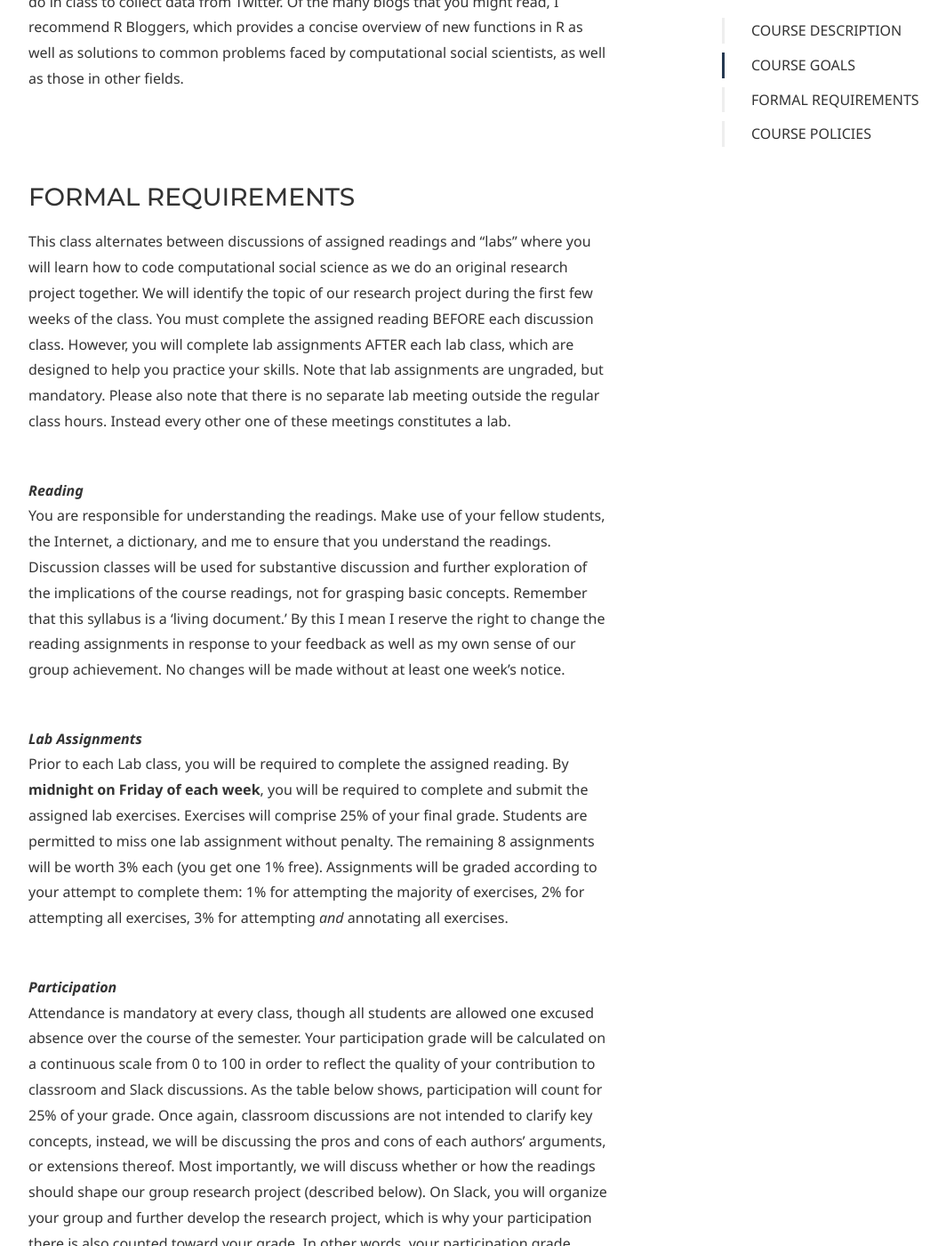
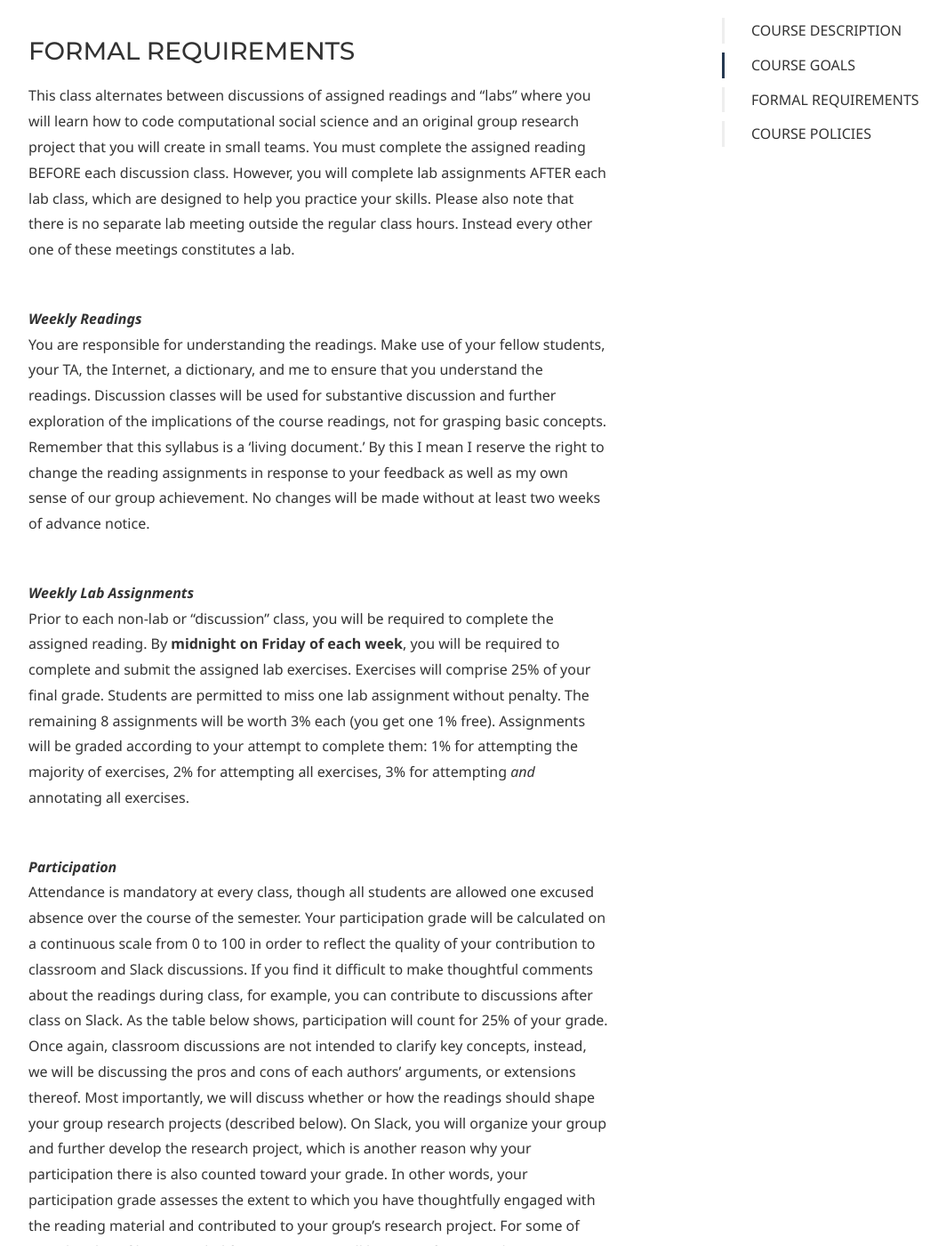
Before and after one commit to dssoc/dssoc.github.io, a Jekyll site: the page built from course.md, in a window 1280 px wide and 1400 px high, scrolled down 3196 px. Shown: the whole window at 89% size, without its empty margins (38-1102 px from the left). Built offline with Jekyll 4.4.1, drawn with Linux system fonts in a browser that asks for light colours; some web fonts are replaced; some of the changed text lies outside the part shown.

Commit message:
A few small updates to course policies

```diff
--- a/course.md
+++ b/course.md
@@ -44,16 +44,6 @@
 - **R for Data Science**. Garrett Grolemund & Hadley Wickham, *O'Reilly*: [http://r4ds.had.co.nz/](http://r4ds.had.co.nz/)
 <br/><br/>
 
-***Annotated Computer Code***
-<br/>
-At the end of each Lab class, I will upload the code we write together to the Github site linked above in order to help you practice your coding skills and, eventually, contribute to the code that we will write together as part of our group project.
-<br/><br/>
-
-***Stack Overflow***
-<br/>
-The field of computational social science is going so rapidly that none of the resources I give you will remain at the cutting edge for long. You will almost certainly encounter issues unique to the data we collect as part of our group research project and/or incompatibilities between software packages and/or your computer. Stack Overflow is a website where computer programmers help each other solve such problems. Individuals ask questions, and others earn “reputation points” for solving their problems—these reputation points are awarded by the person who asks the question as well as other site users who vote upon the elegance/efficiency of each solution. For you, this reputation system means you can quickly identify the most high-quality solutions to your problems.
-<br/><br/>
-
 ***R & RStudio***
 <br/>
 In this class, we will use the [R](https://cran.r-project.org/) software, which is free and open-source. There are a variety of different ways to use R, but the most common way to do so is with the software [RStudio](https://www.rstudio.com/), a free Graphical User Interface which you can either run on your laptop, or via a web server. R and RStudio are both supported by a vibrant community of individuals who have created a treasure-trove of learning resources online. Here is a link to some very helpful beginner tutorials, and this link also includes some intermediate and advanced tutorials if you really want to challenge yourself.
@@ -64,37 +54,42 @@
 We will be using [Slack](https://slack.com/help/articles/218080037-Getting-started-for-new-members) to communicate and organize group projects in this class. Please download the app to your desktop and sign-in to [this workplace](https://join.slack.com/t/dssoc-s20/shared_invite/enQtODY3OTU3NjYyODY2LTZmZmMzOGVjZTgzZWU4ZjdjMDAxNTM1YjFjMjRhN2YwODkwZjY3MTYwOWU2NDg3Y2NkOTQyMGEwZjEzNzk5MDg). You can learn more about how Slack works [here](https://slack.com/help/articles/218080037-Getting-started-for-new-members). As a reminder, part of your participation grade will rely on your Slack participation.
 <br/><br/>
 
+***Stack Overflow***
+<br/>
+The field of computational social science is going so rapidly that none of the resources I give you will remain at the cutting edge for long. You will almost certainly encounter issues unique to the data we collect as part of our group research project and/or incompatibilities between software packages and/or your computer. Stack Overflow is a website where computer programmers help each other solve such problems. Individuals ask questions, and others earn “reputation points” for solving their problems—these reputation points are awarded by the person who asks the question as well as other site users who vote upon the elegance/efficiency of each solution. For you, this reputation system means you can quickly identify the most high-quality solutions to your problems. Take a tour of the site [here](https://stackoverflow.com/tour).
+<br/><br/>
+
 
 ***Twitter/Blogs***
 <br/>
-Many of the most important advances in computational social science appear first on Twitter or blogs. I therefore encourage you to open a Twitter account-if you don’t already have one- and follow the authors we read, or consider checking out the people I follow. Having a Twitter account will also come in handy for some of the exercises we do in class to collect data from Twitter. Of the many blogs that you might read, I recommend R Bloggers, which provides a concise overview of new functions in R as well as solutions to common problems faced by computational social scientists, as well as those in other fields.
+Many of the most important advances in computational social science appear first on Twitter or blogs. I therefore encourage you to open a Twitter account-if you don’t already have one- and follow the authors we read, or consider checking out the people [I follow](https://twitter.com/chris_bail/following). Having a Twitter account will also come in handy for some of the exercises we do in class to collect data from Twitter. Of the many blogs that you might read, I recommend R Bloggers, which provides a concise overview of new functions in R as well as solutions to common problems faced by computational social scientists, as well as those in other fields.
 <br/><br/><br/>
 
 
 ### FORMAL REQUIREMENTS
 
-This class alternates between discussions of assigned readings and “labs” where you will learn how to code computational social science as we do an original research project together. We will identify the topic of our research project during the first few weeks of the class. You must complete the assigned reading BEFORE each discussion class. However, you will complete lab assignments AFTER each lab class, which are designed to help you practice your skills. Note that lab assignments are ungraded, but mandatory. Please also note that there is no separate lab meeting outside the regular class hours. Instead every other one of these meetings constitutes a lab.
+This class alternates between discussions of assigned readings and “labs” where you will learn how to code computational social science and an original group research project that you will create in small teams. You must complete the assigned reading BEFORE each discussion class. However, you will complete lab assignments AFTER each lab class, which are designed to help you practice your skills. Please also note that there is no separate lab meeting outside the regular class hours. Instead every other one of these meetings constitutes a lab.
 <br/><br/>
 
-***Reading***
+***Weekly Readings***
 <br/>
-You are responsible for understanding the readings. Make use of your fellow students, the Internet, a dictionary, and me to ensure that you understand the readings. Discussion classes will be used for substantive discussion and further exploration of the implications of the course readings, not for grasping basic concepts. Remember that this syllabus is a 'living document.' By this I mean I reserve the right to change the reading assignments in response to your feedback as well as my own sense of our group achievement. No changes will be made without at least one week's notice.
+You are responsible for understanding the readings. Make use of your fellow students, your TA, the Internet, a dictionary, and me to ensure that you understand the readings. Discussion classes will be used for substantive discussion and further exploration of the implications of the course readings, not for grasping basic concepts. Remember that this syllabus is a 'living document.' By this I mean I reserve the right to change the reading assignments in response to your feedback as well as my own sense of our group achievement. No changes will be made without at least two weeks of advance notice.
 <br/><br/>
 
-***Lab Assignments***
+***Weekly Lab Assignments***
 <br/>
-Prior to each Lab class, you will be required to complete the assigned reading. By **midnight on Friday of each week**, you will be required to complete and submit the assigned lab exercises. Exercises will comprise 25% of your final grade. Students are permitted to miss one lab assignment without penalty. The remaining 8 assignments will be worth 3% each (you get one 1% free). Assignments will be graded according to your attempt to complete them: 1% for attempting the majority of exercises, 2% for attempting all exercises, 3% for attempting *and* annotating all exercises.
+Prior to each non-lab or "discussion" class, you will be required to complete the assigned reading. By **midnight on Friday of each week**, you will be required to complete and submit the assigned lab exercises. Exercises will comprise 25% of your final grade. Students are permitted to miss one lab assignment without penalty. The remaining 8 assignments will be worth 3% each (you get one 1% free). Assignments will be graded according to your attempt to complete them: 1% for attempting the majority of exercises, 2% for attempting all exercises, 3% for attempting *and* annotating all exercises.
 <br/><br/>
 
 
 ***Participation***
 <br/>
-Attendance is mandatory at every class, though all students are allowed one excused absence over the course of the semester. Your participation grade will be calculated on a continuous scale from 0 to 100 in order to reflect the quality of your contribution to classroom and Slack discussions. As the table below shows, participation will count for 25% of your grade. Once again, classroom discussions are not intended to clarify key concepts, instead, we will be discussing the pros and cons of each authors’ arguments, or extensions thereof. Most importantly, we will discuss whether or how the readings should shape our group research project (described below). On Slack, you will organize your group and further develop the research project, which is why your participation there is also counted toward your grade. In other words, your participation grade assesses the extent to which you have thoughtfully engaged with the reading material and contributed to your group’s research project. For some of you, the idea of being graded for participation will be new—if you ever have questions about how to achieve a good participation grade (or if you want to know your current participation grade), please contact me via email at the address above.
+Attendance is mandatory at every class, though all students are allowed one excused absence over the course of the semester. Your participation grade will be calculated on a continuous scale from 0 to 100 in order to reflect the quality of your contribution to classroom and Slack discussions. If you find it difficult to make thoughtful comments about the readings during class, for example, you can contribute to discussions after class on Slack. As the table below shows, participation will count for 25% of your grade. Once again, classroom discussions are not intended to clarify key concepts, instead, we will be discussing the pros and cons of each authors’ arguments, or extensions thereof. Most importantly, we will discuss whether or how the readings should shape your group research projects (described below). On Slack, you will organize your group and further develop the research project, which is another reason why your participation there is also counted toward your grade. In other words, your participation grade assesses the extent to which you have thoughtfully engaged with the reading material and contributed to your group’s research project. For some of you, the idea of being graded for participation will be new—if you ever have questions about how to achieve a good participation grade (or if you want to know your current participation grade), please contact me via email at the address above.
 <br/><br/>
 
 ***Group Project***
 <br/>
-Numerous studies arrive at the same conclusion: students learn more when they are actively engaged in activities in class (even if they sometimes think they learn less through such activities). The challenge, then, is for us all to think about ways to get you engaged in the classroom. My own view is that we cannot simply ask you to think through hypothetical situations or puzzles: we should all learn together by doing actual research together that could change the world. This may sound like a lofty goal, but my bet is that we will learn much more while failing to achieve an ambitious goal than if we do not try. And if we get lucky, maybe our research will be good enough to share with the world (either in a blog post or perhaps even a full-blown piece of scholarly research in an academic journal). At the end of each week of class, I will assign teams of students to work on different parts of the group research project.
+Numerous studies arrive at the same conclusion: students learn more when they are actively engaged in activities in class (even if they sometimes think they learn less through such activities). The challenge, then, is for us all to think about ways to get you engaged in the classroom. My own view is that we cannot simply ask you to think through hypothetical situations or puzzles: we should all learn together by doing actual research together that could change the world. This may sound like a lofty goal, but my bet is that we will learn much more while failing to achieve an ambitious goal than if we do not try. And if we get lucky, maybe your research will be good enough to share with the world (either in a blog post or perhaps even a full-blown piece of scholarly research in an academic journal). At the end of each week of class, I will assign teams of students to work on different parts of the group research project.
 
 You will receive two grades for your group project: the first (which counts for 25% of your course grade), comes from me, and the second (which counts for 25% of your grade) comes from your classmates. Here are the guidelines for grading, which are designed in line with widespread grade inflation at most U.S. universities:
 
```
